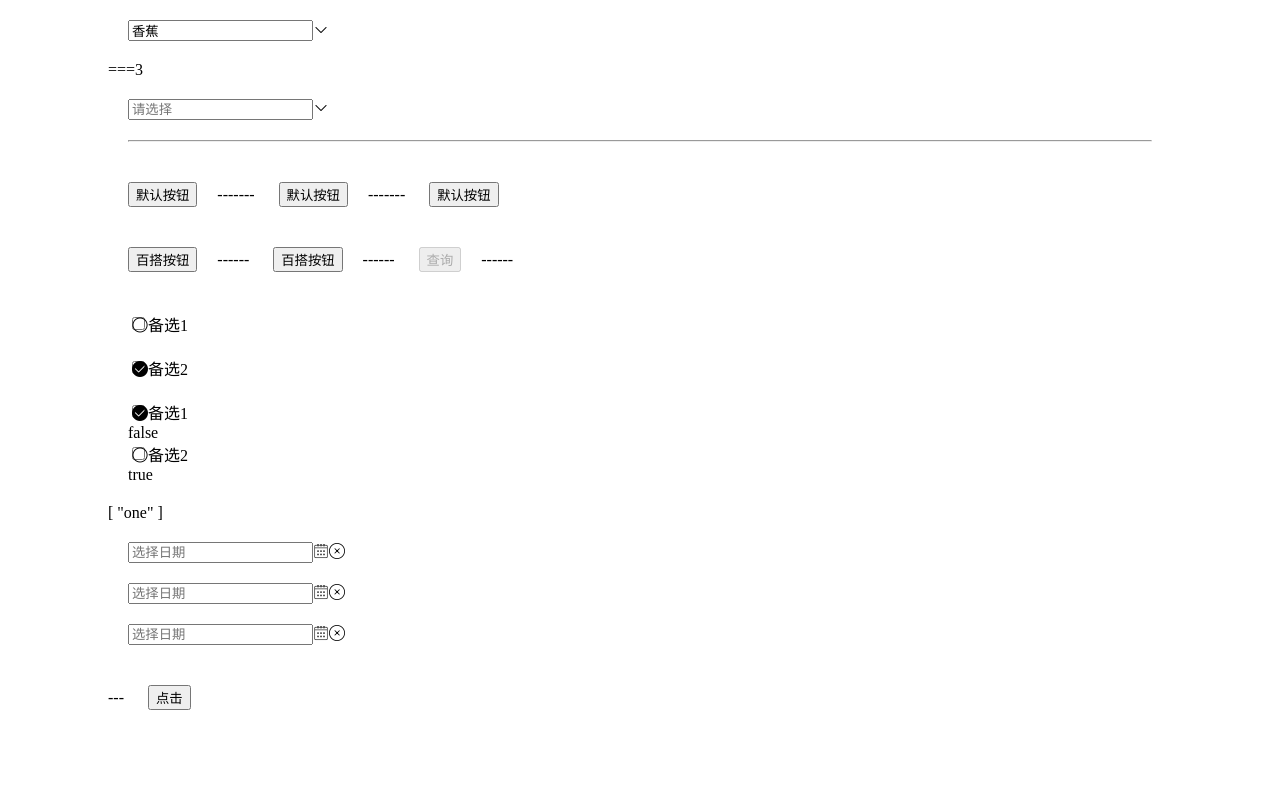
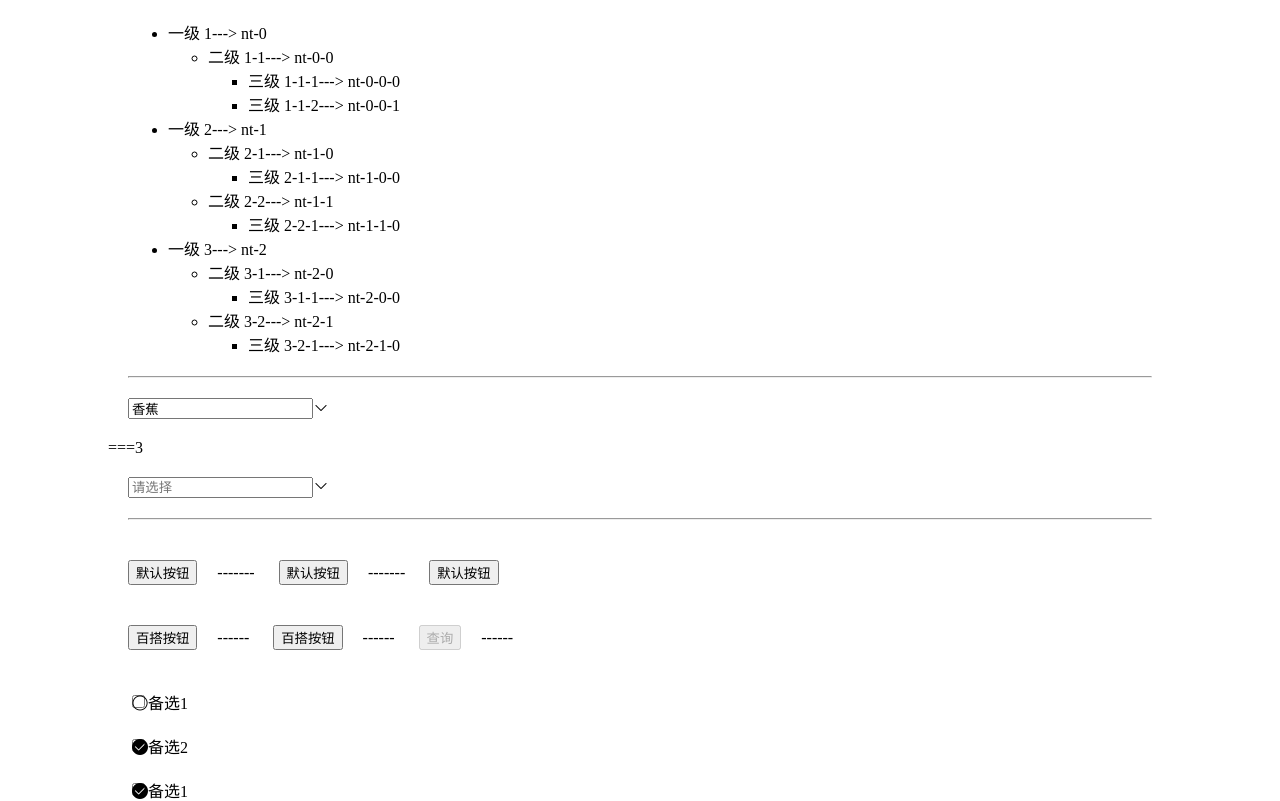
Before and after one commit to Z6T/nature-ui, a Vue app: page / in a window 1280 px wide. Shown: the top 801 px of the page. Built offline with nearby package versions, Linux system fonts and the light colour scheme.

Commit message:
deat:add nt-tree 简易版本待完善

```diff
--- a/examples/App.vue
+++ b/examples/App.vue
@@ -1,5 +1,9 @@
 <template>
     <div id="app">
+        <nt-tree>
+
+        </nt-tree>
+        <hr>
         <nt-select :options="options" v-model="sVal"></nt-select>
         ==={{sVal}}
         <nt-select></nt-select>
--- a/packages/index.js
+++ b/packages/index.js
@@ -5,6 +5,7 @@ import CheckboxList from './checkboxlist'
 import Datepicker from './datepicker'
 import { Dialog, dialogInstance } from './dialog/index.js';
 import Select from './select';
+import Tree from './tree';
 
 
 
@@ -16,7 +17,8 @@ const components = [
     Datepicker,
     Dialog,
     dialogInstance,
-    Select
+    Select,
+    Tree
 ]
 // 定义 install 方法，接收 Vue 作为参数
 const install = function (Vue) {
--- a/packages/nt-styles/src/datepicker.css
+++ b/packages/nt-styles/src/datepicker.css
@@ -31,8 +31,9 @@
 }
 @b nt-date-picker {
     position: absolute;
+    z-index: 999999;
+    width:256px;
     margin-top: 3px;
-    width:256px;
     text-align:center;
     box-shadow:0 2px 12px 0 rgba(0,0,0,.1);
     background-color:#fff;
--- /dev/null
+++ b/packages/tree/index.vue
@@ -0,0 +1,83 @@
+<template>
+  <div>
+      <div>
+        <NodeTreeNode :data="treeData"/>
+      </div>
+  </div>
+</template>
+
+<script>
+import NodeTreeNode from './tree-node'
+
+export default {
+  name: "nt-tree",
+  data() {
+    return {
+      treeData: [
+        {
+          label: "一级 1",
+          children: [
+            {
+              label: "二级 1-1",
+              children: [
+                {
+                  label: "三级 1-1-1"
+                },
+                {
+                  label: "三级 1-1-2"
+                }
+              ]
+            }
+          ]
+        },
+        {
+          label: "一级 2",
+          children: [
+            {
+              label: "二级 2-1",
+              children: [
+                {
+                  label: "三级 2-1-1"
+                }
+              ]
+            },
+            {
+              label: "二级 2-2",
+              children: [
+                {
+                  label: "三级 2-2-1"
+                }
+              ]
+            }
+          ]
+        },
+        {
+          label: "一级 3",
+          children: [
+            {
+              label: "二级 3-1",
+              children: [
+                {
+                  label: "三级 3-1-1"
+                }
+              ]
+            },
+            {
+              label: "二级 3-2",
+              children: [
+                {
+                  label: "三级 3-2-1"
+                }
+              ]
+            }
+          ]
+        }
+      ]
+    };
+  },
+  components:{NodeTreeNode}
+};
+</script>
+
+<style>
+</style>
--- /dev/null
+++ b/packages/tree/tree-node.vue
@@ -0,0 +1,53 @@
+<template>
+  <ul v-if="data&&data.length">
+    <li
+      v-for="(item,i) in data"
+      :key="i"
+      :nt-tree-leval = "vLeval+i"
+      @dragstart="onDragStart"
+      @dragover="onDragOver"
+      @dragend="onDragEnd"
+      draggable="true"
+    >
+      {{item.label}}---> {{vLeval+i}}
+      <tree-node :data="item.children" :vLeval = 'vLeval+i+"-"'></tree-node>
+    </li>
+  </ul>
+</template>
+
+<script>
+import { log } from 'util';
+export default {
+  name: "TreeNode",
+  data(){
+      return {
+        draging:null
+      }
+  },
+  props: {
+    data: Array,
+    vLeval:{
+        type:String,
+        // nt-tree-index
+        default:'nt-'
+    }
+  },
+  methods: {
+    onDragStart(e) {
+      this.draging = e.target;
+      console.log(e.target.innerText);
+
+    },
+    onDragOver(e) {
+      console.log('drag over');
+       console.log(e.target.getAttribute('nt-tree-leval'));
+    },
+    onDragEnd(e) {
+       console.log(e.target.getAttribute('nt-tree-leval'));
+    }
+  }
+};
+</script>
+
+<style>
+</style>
--- a/vue.config.js
+++ b/vue.config.js
@@ -5,21 +5,5 @@ module.exports = {
         index: {
             entry: "examples/main.js"
         }
-    },
-    chainWebpack: config => {
-        // 設置別名
-        config.resolve.alias
-            .set("@", path.resolve("examples"))
-            .set("~", path.resolve("packages"));
-
-        config.module
-            .rule('js')
-            .include.add(/packages/).end()
-            .include.add(/examples/).end()
-            .use('babel')
-            .loader('babel-loader')
-            .tap(options => {
-                return options
-            })
     }
 };
```
Also changed, not shown: packages/nt-styles/src/tree.css (added).
